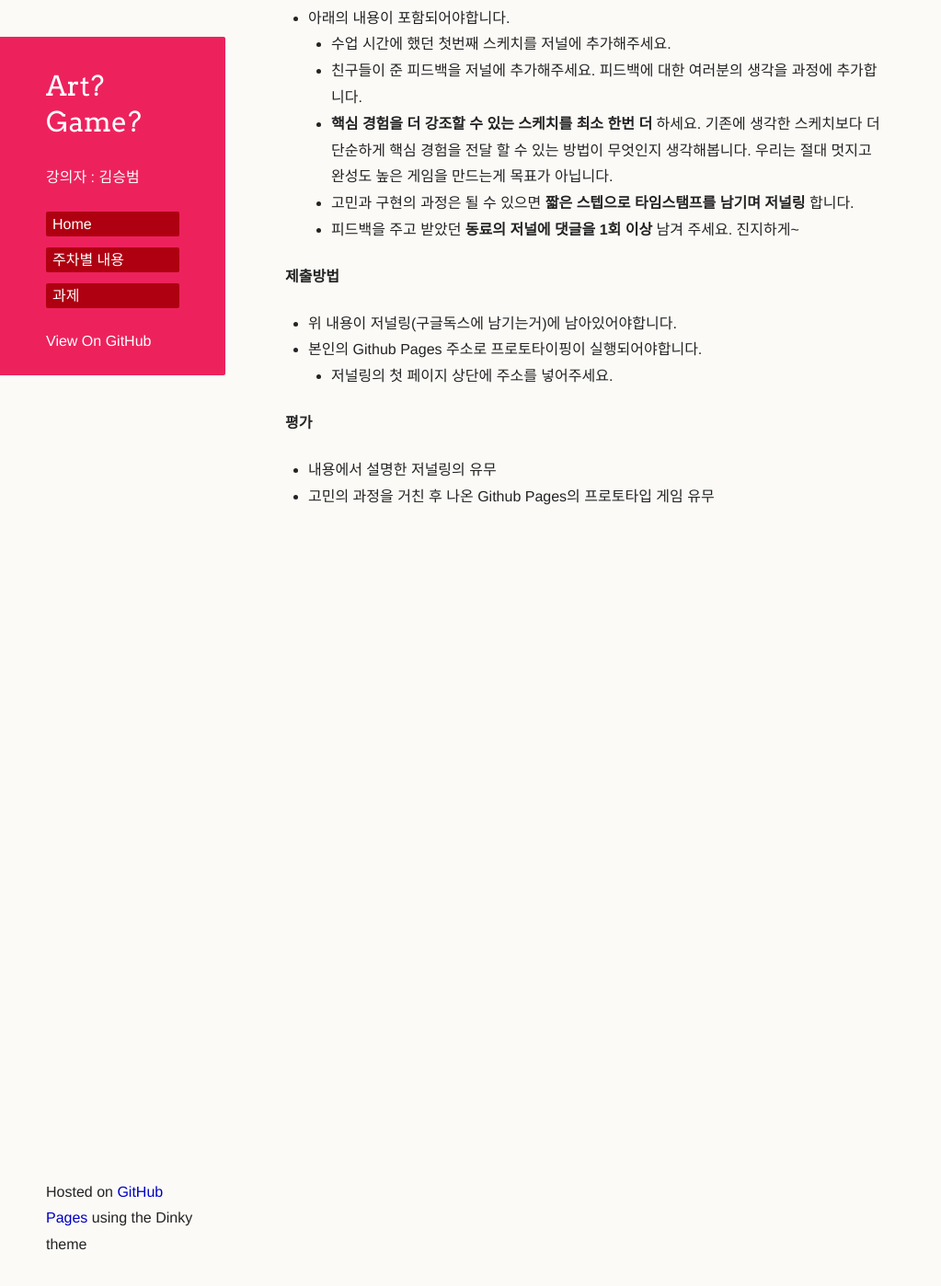
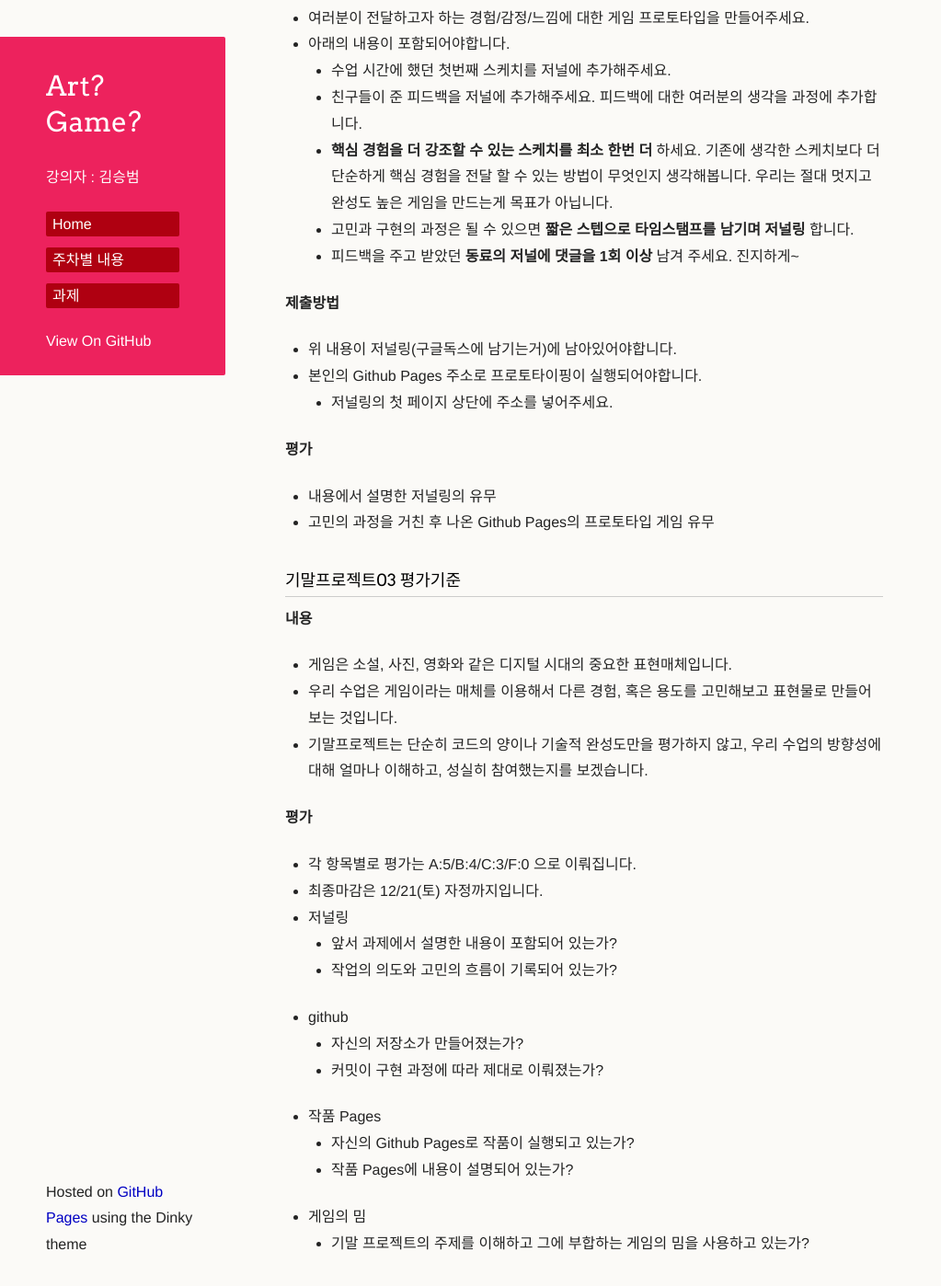
Before and after one commit to picxenk/SIA2019ArtGame, a Jekyll site: the page built from homework.md, in a window 1280 px wide and 1400 px high, scrolled down 8780 px. Shown: the whole window at 92% size, without its empty margins (0-1023 px from the left). Built offline with Jekyll 4.4.1, drawn with Linux system fonts in a browser that asks for light colours; our own code applies the rules of GitHub Pages for plain Markdown files; a script that is not in the unit is left out; the repository's description, which GitHub fills in, is left out.

Commit message:
Update homework.md

```diff
--- a/homework.md
+++ b/homework.md
@@ -239,3 +239,25 @@
 **평가**
  * 내용에서 설명한 저널링의 유무
  * 고민의 과정을 거친 후 나온 Github Pages의 프로토타입 게임 유무
+
+
+### 기말프로젝트03 평가기준
+**내용**
+ * 게임은 소설, 사진, 영화와 같은 디지털 시대의 중요한 표현매체입니다.
+ * 우리 수업은 게임이라는 매체를 이용해서 다른 경험, 혹은 용도를 고민해보고 표현물로 만들어보는 것입니다.
+ * 기말프로젝트는 단순히 코드의 양이나 기술적 완성도만을 평가하지 않고, 우리 수업의 방향성에 대해 얼마나 이해하고, 성실히 참여했는지를 보겠습니다.
+
+**평가**
+ * 각 항목별로 평가는 A:5/B:4/C:3/F:0 으로 이뤄집니다.
+ * 최종마감은 12/21(토) 자정까지입니다.
+ * 저널링
+   * 앞서 과제에서 설명한 내용이 포함되어 있는가?
+   * 작업의 의도와 고민의 흐름이 기록되어 있는가?
+ * github
+   * 자신의 저장소가 만들어졌는가?
+   * 커밋이 구현 과정에 따라 제대로 이뤄졌는가?
+ * 작품 Pages
+   * 자신의 Github Pages로 작품이 실행되고 있는가?
+   * 작품 Pages에 내용이 설명되어 있는가?
+ * 게임의 밈
+   * 기말 프로젝트의 주제를 이해하고 그에 부합하는 게임의 밈을 사용하고 있는가?
```
